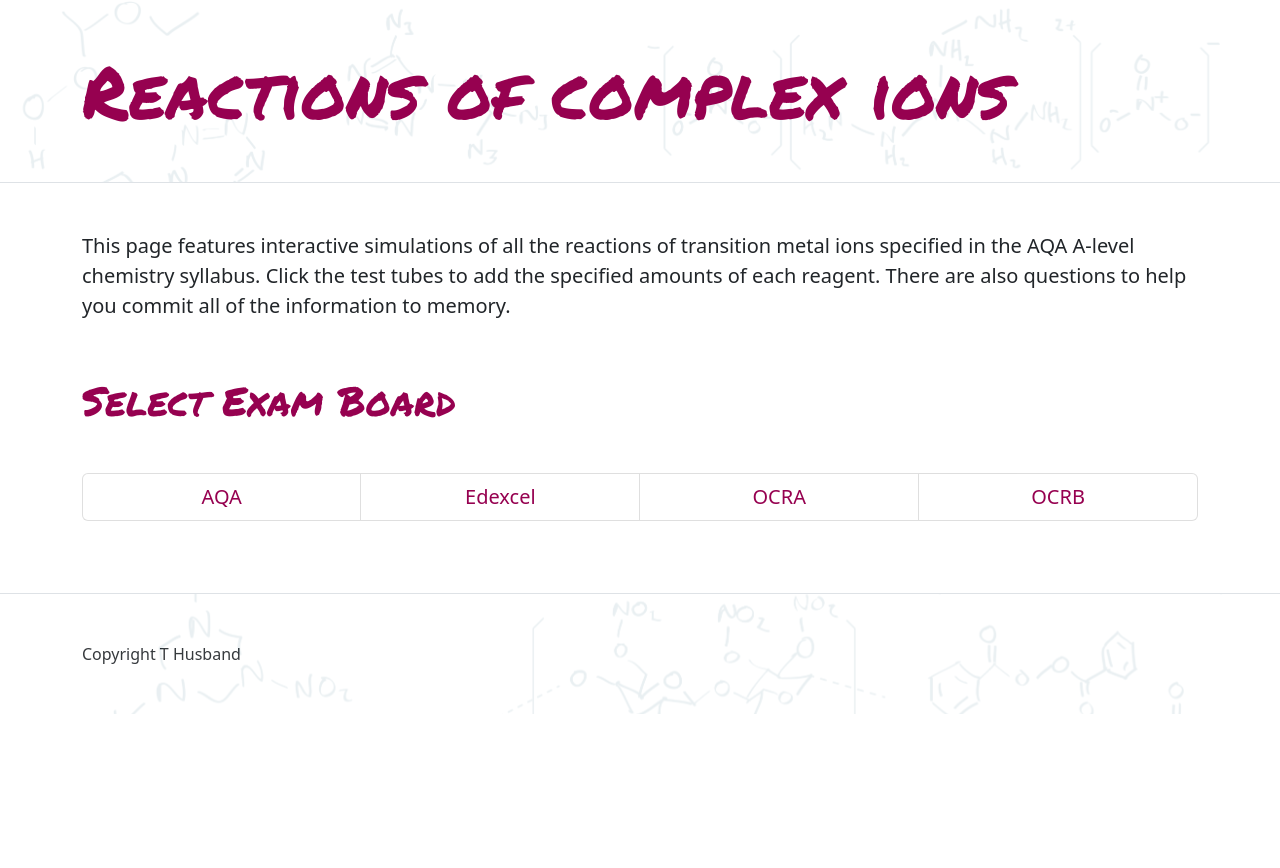
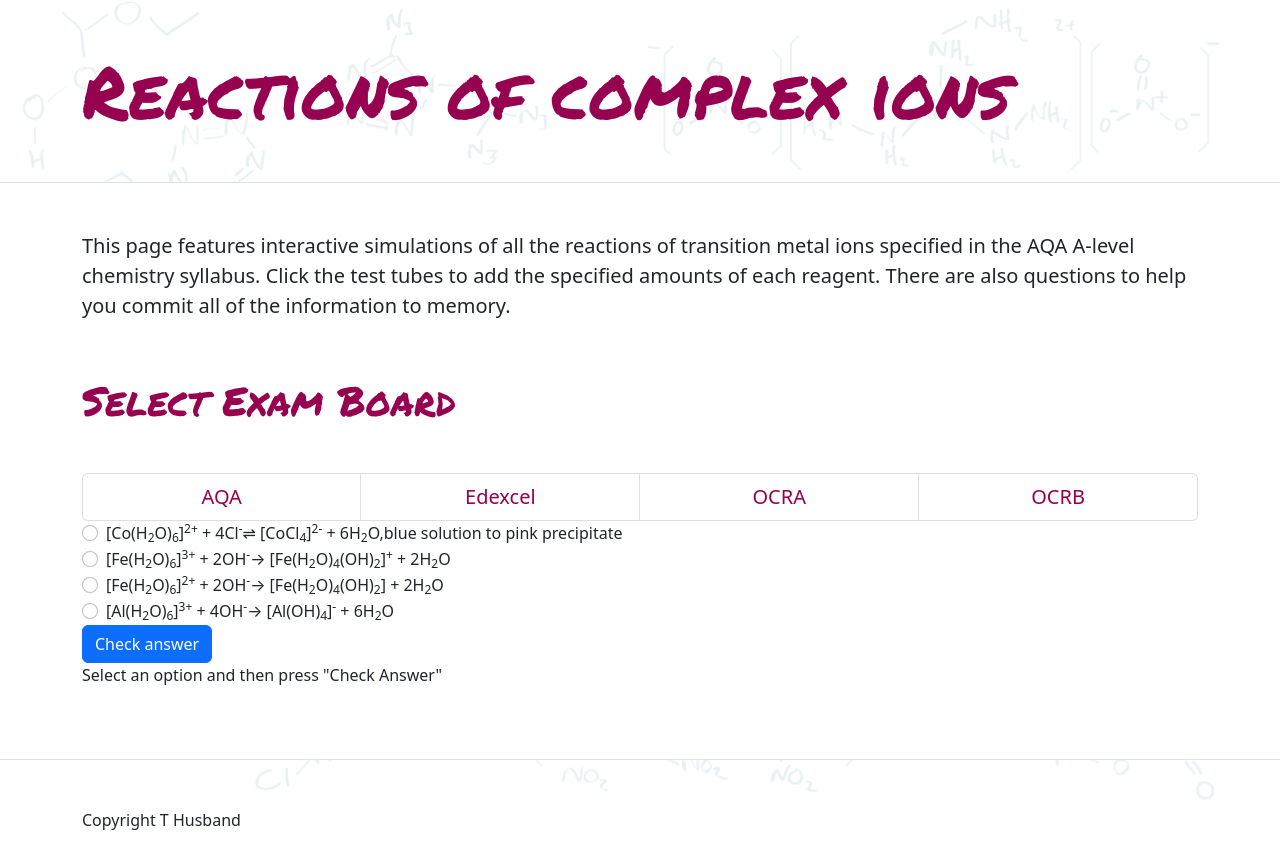
Before and after one commit to thusbandUK/transition-redux, a React (Create React App) app: page / in a window 1280 px wide. Shown: the top 868 px of the page. Before the commit the page ends 800 px from the top, so only its background shows below. Built offline with nearby package versions, Linux system fonts and the light colour scheme.

Commit message:
minor changes around multiple choice functionality

```diff
--- a/src/components/introduction/Introduction.js
+++ b/src/components/introduction/Introduction.js
@@ -1,5 +1,5 @@
 import {ExamBoards} from '../../features/examBoards/ExamBoards';
-import React, { useEffect } from 'react';
+import React from 'react';
 import '../../app/App.css';
 import IntroMenu from '../../features/menu/IntroMenu';
 import TextBoxCreator from '../../features/textBoxCreator/TextBoxCreator';
@@ -26,9 +26,9 @@ const Introduction = () => {
             <div style={{marginTop: '5%'}}>
            <ExamBoards />
            </div>
-           {/**
+           {/** */}
            <MultipleChoiceQuestion />
- */}
+
            {/**
            <div style={{marginTop: '5%'}}>
            {examBoard ? <TextBoxCreator /> : null}
--- a/src/components/reactionsContainer/reactionsContainer.js
+++ b/src/components/reactionsContainer/reactionsContainer.js
@@ -1,4 +1,4 @@
-import React, { useState } from 'react';
+import React from 'react';
 import ReagentBottle from '../../components/Reagent-bottle/reagent';
 import RowOfTubes from '../../features/rowOfTestTubes/RowOfTestTubes';
 import ResetButton from '../../components/resetButton/resetButton';
--- a/src/features/textBoxCreator/textBoxElements/ElementGenerator.js
+++ b/src/features/textBoxCreator/textBoxElements/ElementGenerator.js
@@ -4,7 +4,7 @@ import filterByExamBoard from './textBoxFunctions/filterByExamBoard';
 import stringSplicer from './textBoxFunctions/stringSplicer';
 import formatSubSuperScript from './textBoxFunctions/formatSubSuperScript';
 import '../../../app/App.css';
-import Arrow from './arrow';
+//import Arrow from './arrow';
 
 
 function ElementGenerator(props) {
--- a/src/features/textBoxCreator/textBoxElements/MultipleChoiceQuestion.js
+++ b/src/features/textBoxCreator/textBoxElements/MultipleChoiceQuestion.js
@@ -41,7 +41,7 @@ and you code the additional functionality to render accordingly
 
     const formSubmit = (event) => {
         //dispatch(displayFeedback(feedbackData));
-        dispatch(selectMCQId(42));
+        dispatch(selectMCQId(43));
         event.preventDefault();
         //console.log(event.target.value)
         const MCQ = MCQData.filter((MCQEntry) => {
@@ -62,7 +62,7 @@ and you code the additional functionality to render accordingly
             onSubmit={formSubmit}
             >
 
-            {MCQData[0].options.map((option) => (
+            {MCQData[1].options.map((option) => (
                   <div
                   className="form-check"
                   key={option.id}
--- a/src/features/textBoxCreator/textBoxElements/arrow.js
+++ b/src/features/textBoxCreator/textBoxElements/arrow.js
@@ -5,8 +5,8 @@ const Arrow = (props) => {
 
     return(
         <div style={{display: 'inline'}}>
-        {props.arrowtype === '&#8594;' ? <p style={{display: 'inline'}}>&#8594;</p> : null}
-        {props.arrowtype === '&#8652;' ? <p style={{display: 'inline'}}>&#8652;</p> : null}
+        {props.arrowtype === '&#8594;' ? <p style={{display: 'inline'}}>&#8594;</p> : []}
+        {props.arrowtype === '&#8652;' ? <p style={{display: 'inline'}}>&#8652;</p> : []}
         </div>
     )
 
--- a/src/features/textBoxCreator/textBoxElements/multipleChoiceQuestionSlice.js
+++ b/src/features/textBoxCreator/textBoxElements/multipleChoiceQuestionSlice.js
@@ -3,7 +3,7 @@ import { MCQData } from '../../../textDataTemp';
 
 const initialState = {
   //CHANGE THIS LATER
-  MCQId: 42,
+  MCQId: 43,
   selectedAnswer: '',
   displayedFeedback: ''
 }
--- a/src/textDataTemp.js
+++ b/src/textDataTemp.js
@@ -28,8 +28,39 @@ export const MCQData = [
                 optionText: '[Al(H<sub>2</sub>O)<sub>6</sub>]<sup>3+</sup> + 4OH<sup>-</sup> &#8594;	 [Al(OH)<sub>4</sub>]<sup>-</sup> + 6H<sub>2</sub>O',
                 feedback: 'Incorrect! Complex product is charged so soluble.'
             }
-        ],
-        correct: 423
+        ]
+
+    },
+    {
+        id: 43,
+        question: 'Which of these equations shows a hydrolysis reaction that would produce a precipitate?',
+        options: [
+            {
+                id: 431,
+                optionNumber: 1,
+                optionText: ['[Co(H<sub>2</sub>O)<sub>6</sub>]<sup>2+</sup> + 4Cl<sup>-</sup> &#8652; [CoCl<sub>4</sub>]<sup>2-</sup> + 6H<sub>2</sub>O', 'blue solution to pink precipitate'],
+                feedback: 'Incorrect! Complex product is neutral but this is oxidation.'
+
+            },
+            {
+                id: 432,
+                optionNumber: 2,
+                optionText: '[Fe(H<sub>2</sub>O)<sub>6</sub>]<sup>3+</sup> + 2OH<sup>-</sup> &#8594;	 [Fe(H<sub>2</sub>O)<sub>4</sub>(OH)<sub>2</sub>]<sup>+</sup> + 2H<sub>2</sub>O',
+                feedback: 'Incorrect! Complex product is charged so soluble.'
+            },
+            {
+                id: 433,
+                optionNumber: 3,
+                optionText: '[Fe(H<sub>2</sub>O)<sub>6</sub>]<sup>2+</sup> + 2OH<sup>-</sup> &#8594;	 [Fe(H<sub>2</sub>O)<sub>4</sub>(OH)<sub>2</sub>] + 2H<sub>2</sub>O',
+                feedback: 'Correct! '
+            },
+            {
+                id: 434,
+                optionNumber: 4,
+                optionText: '[Al(H<sub>2</sub>O)<sub>6</sub>]<sup>3+</sup> + 4OH<sup>-</sup> &#8594;	 [Al(OH)<sub>4</sub>]<sup>-</sup> + 6H<sub>2</sub>O',
+                feedback: 'Incorrect! Complex product is charged so soluble.'
+            }
+        ]
 
     }
 ]
```
